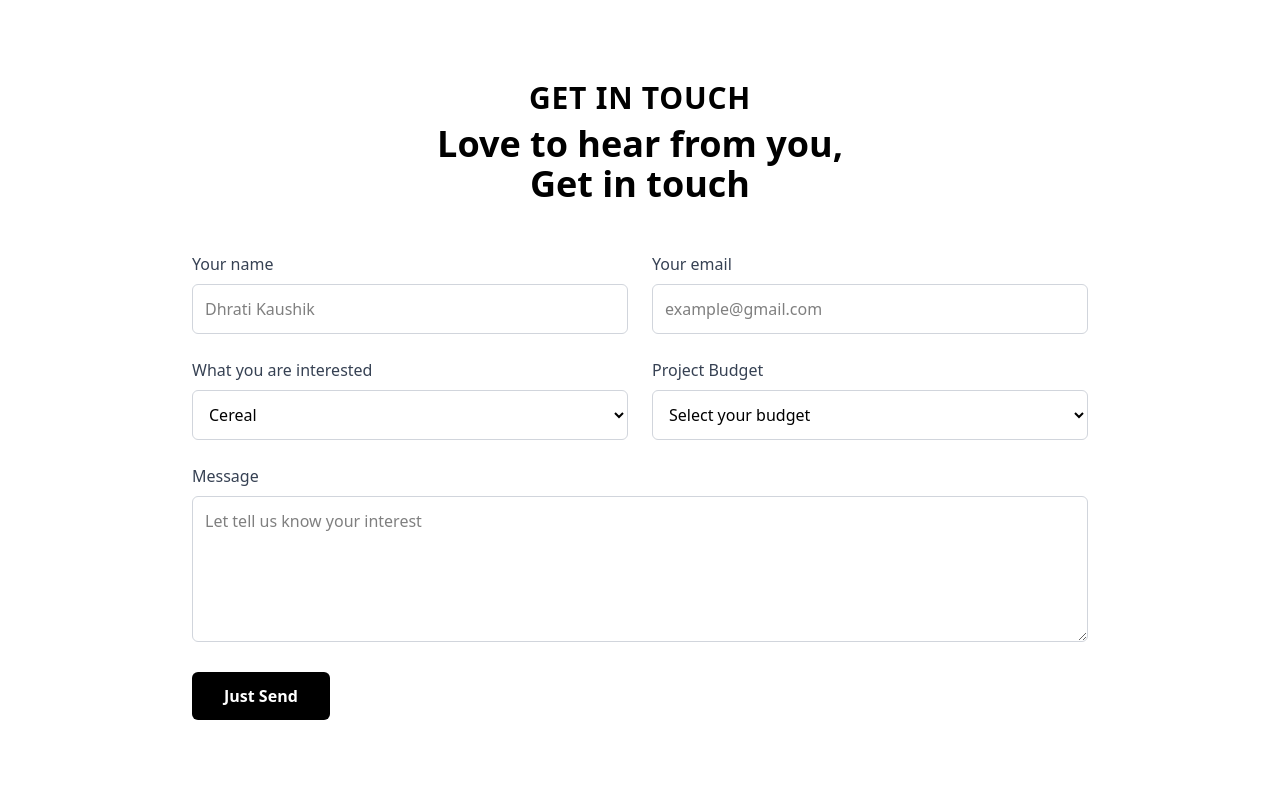
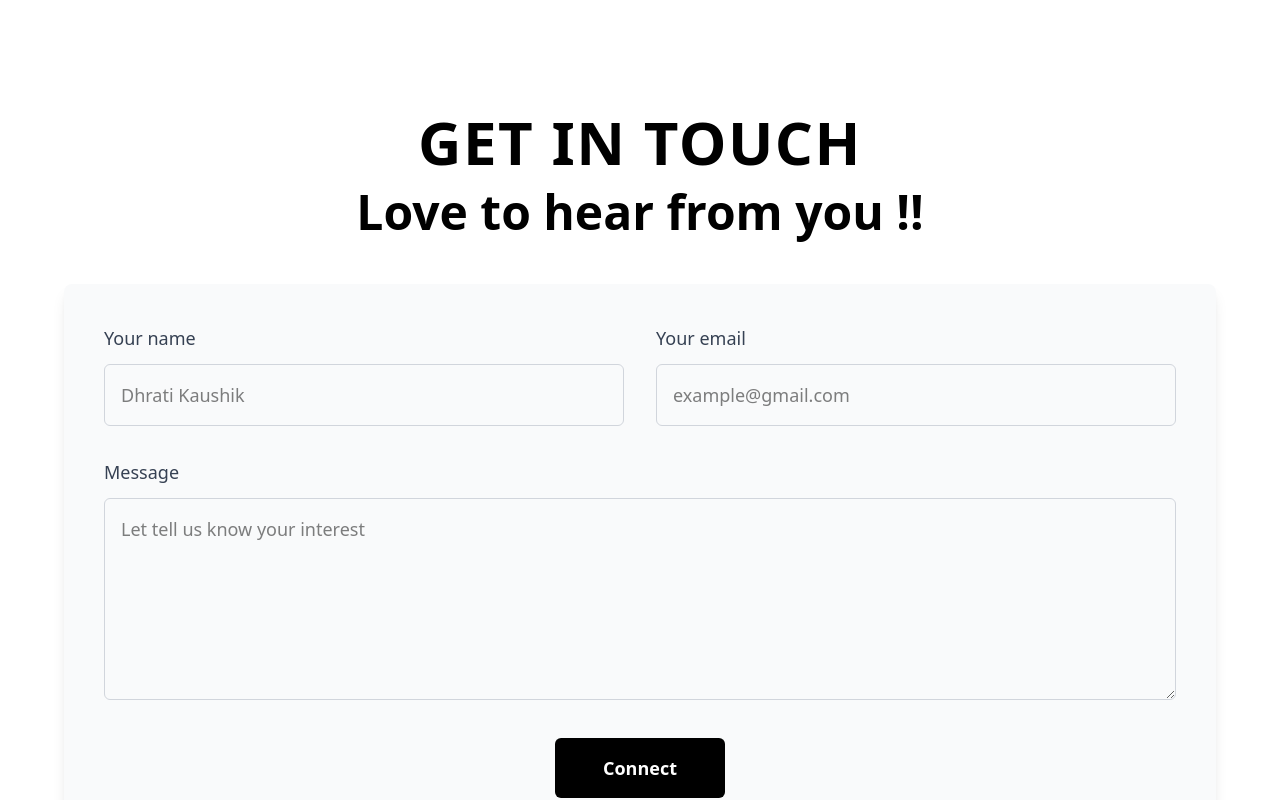
Before and after one commit to Build-Right-Studios/JDP, a React (Vite) app in the folder frontend/: page /contact in a window 1280 px wide. Shown: the part 1720-2520 px from the top of the page. Built offline with nearby package versions, Linux system fonts and the light colour scheme.

Commit message:
contact changes

```diff
--- a/frontend/src/Pages/Contact.jsx
+++ b/frontend/src/Pages/Contact.jsx
@@ -21,7 +21,7 @@ const Contact = () => {
 
       <div className="bg-black flex items-center justify-center">
         <div className="border-x-8 rounded-lg shadow-lg">
-          <Hero name="CONTACT"/>
+          <Hero name="CONTACT US" />
           <GreenBar />
         </div>
       </div>
@@ -54,82 +54,57 @@ const Contact = () => {
       </div>
 
 
-      <div className="bg-white min-h-screen flex flex-col items-center px-6 py-2">
-        <h2 className="text-3xl font-bold uppercase tracking-wide text-center mb-2">
+      <div className="bg-white min-h-screen flex flex-col justify-center items-center px-10 py-10">
+        <div className="w-full max-w-6xl">
+          <h2 className="text-6xl font-bold uppercase tracking-wide text-center mb-4">
             GET IN TOUCH
           </h2>
-        <p className="text-4xl font-extrabold text-center mb-12">
-          Love to hear from you, <br /> Get in touch
+          <p className="text-4xl md:text-5xl font-extrabold text-center mb-12">
+            Love to hear from you !!
           </p>
 
-        <form className="w-full max-w-4xl space-y-6">
-
-          <div className="grid grid-cols-1 md:grid-cols-2 gap-6">
+          <form className="w-full bg-gray-50 p-10 rounded-lg shadow-lg space-y-8">
+            <div className="grid grid-cols-1 md:grid-cols-2 gap-8">
               <div>
-              <label className="block text-gray-700 mb-2">Your name</label>
+                <label className="block text-gray-700 mb-3 text-lg">Your name</label>
                 <input
                   type="text"
                   placeholder="Dhrati Kaushik"
-                className="w-full border border-gray-300 rounded-md p-3 focus:outline-none focus:ring-2 focus:ring-black"
+                  className="w-full border border-gray-300 rounded-md p-4 text-lg focus:outline-none focus:ring-2 focus:ring-black"
                 />
               </div>
               <div>
-              <label className="block text-gray-700 mb-2">Your email</label>
+                <label className="block text-gray-700 mb-3 text-lg">Your email</label>
                 <input
                   type="email"
                   placeholder="example@gmail.com"
-                className="w-full border border-gray-300 rounded-md p-3 focus:outline-none focus:ring-2 focus:ring-black"
+                  className="w-full border border-gray-300 rounded-md p-4 text-lg focus:outline-none focus:ring-2 focus:ring-black"
                 />
               </div>
             </div>
 
-
-          <div className="grid grid-cols-1 md:grid-cols-2 gap-6">
             <div>
-              <label className="block text-gray-700 mb-2">
-                What you are interested
-              </label>
-              <select className="w-full border border-gray-300 rounded-md p-3 focus:outline-none focus:ring-2 focus:ring-black">
-                <option>Cereal</option>
-                <option>Oil</option>
-                <option>Ghee</option>
-                <option>Spices</option>
-                <option>Snacks</option>
-              </select>
-            </div>
-            <div>
-              <label className="block text-gray-700 mb-2">Project Budget</label>
-              <select className="w-full border border-gray-300 rounded-md p-3 focus:outline-none focus:ring-2 focus:ring-black">
-                <option>Select your budget</option>
-                <option>500 - 1000</option>
-                <option>1000 - 5000</option>
-                <option>5000+</option>
-              </select>
-            </div>
-          </div>
-
-
-          <div>
-            <label className="block text-gray-700 mb-2">Message</label>
+              <label className="block text-gray-700 mb-3 text-lg">Message</label>
               <textarea
                 placeholder="Let tell us know your interest"
-              rows="5"
-              className="w-full border border-gray-300 rounded-md p-3 focus:outline-none focus:ring-2 focus:ring-black"
+                rows="6"
+                className="w-full border border-gray-300 rounded-md p-4 text-lg focus:outline-none focus:ring-2 focus:ring-black"
               ></textarea>
             </div>
 
-
-          <div className="flex justify-start">
+            <div className="flex justify-center">
               <button
                 type="submit"
-              className="bg-black text-white px-8 py-3 rounded-md font-semibold hover:bg-gray-800 transition"
+                className="bg-black text-white px-12 py-4 rounded-md font-semibold text-lg hover:bg-gray-800 transition"
               >
-              Just Send
+                Connect
               </button>
             </div>
           </form>
         </div>
       </div>
+
+    </div>
   );
 };
 
```
Lines whose indentation alone changed are shown as unchanged.
